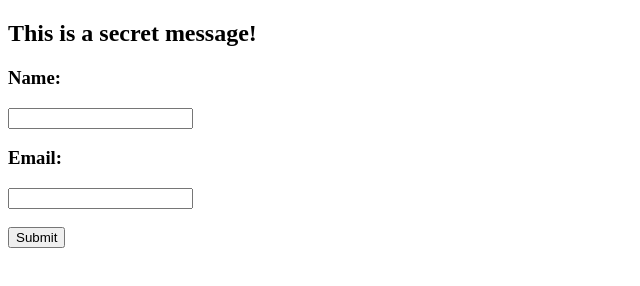
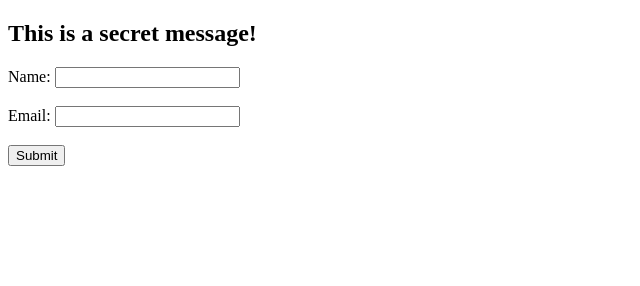
Before and after one commit to fullstack-decal-fa22/hw1-NicholasArvin, a plain HTML site: page secret.html in a window 1280 px wide. Shown: the whole page, without its empty margins (0-640 px from the left). Drawn offline with Linux system fonts and the light colour scheme.

Commit message:
added label to secret.html

```diff
--- a/secret.html
+++ b/secret.html
@@ -6,10 +6,11 @@
     <body>
         <h2>This is a secret message!</h2>
         <form action="">
-            <h3>Name:</h3>
+            <label for="name">Name:</label>
             <input type="text" id="name">
             <br>
-            <h3>Email:</h3>
+            <br>
+            <label for="email">Email:</label>
             <input type="text" id="email">
             <br>
             <br>
```
Also changed, not shown: index.html (+1 -1 lines).
